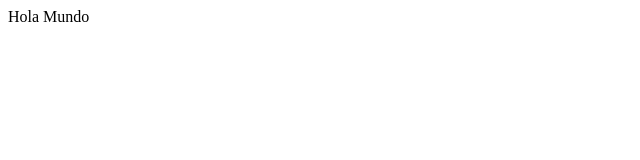
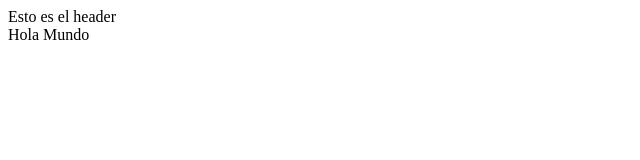
Before and after one commit to jmoranlosada/practicaGit, a plain HTML site: page index.html in a window 1280 px wide. Shown: the whole page, without its empty margins (0-640 px from the left). Drawn offline with Linux system fonts and the light colour scheme.

Commit message:
Header terminado

```diff
--- a/index.html
+++ b/index.html
@@ -6,6 +6,7 @@
   <title>Document</title>
 </head>
 <body>
+  <header>Esto es el header</header>
   <div>Hola Mundo</div>
 </body>
 </html>
```
